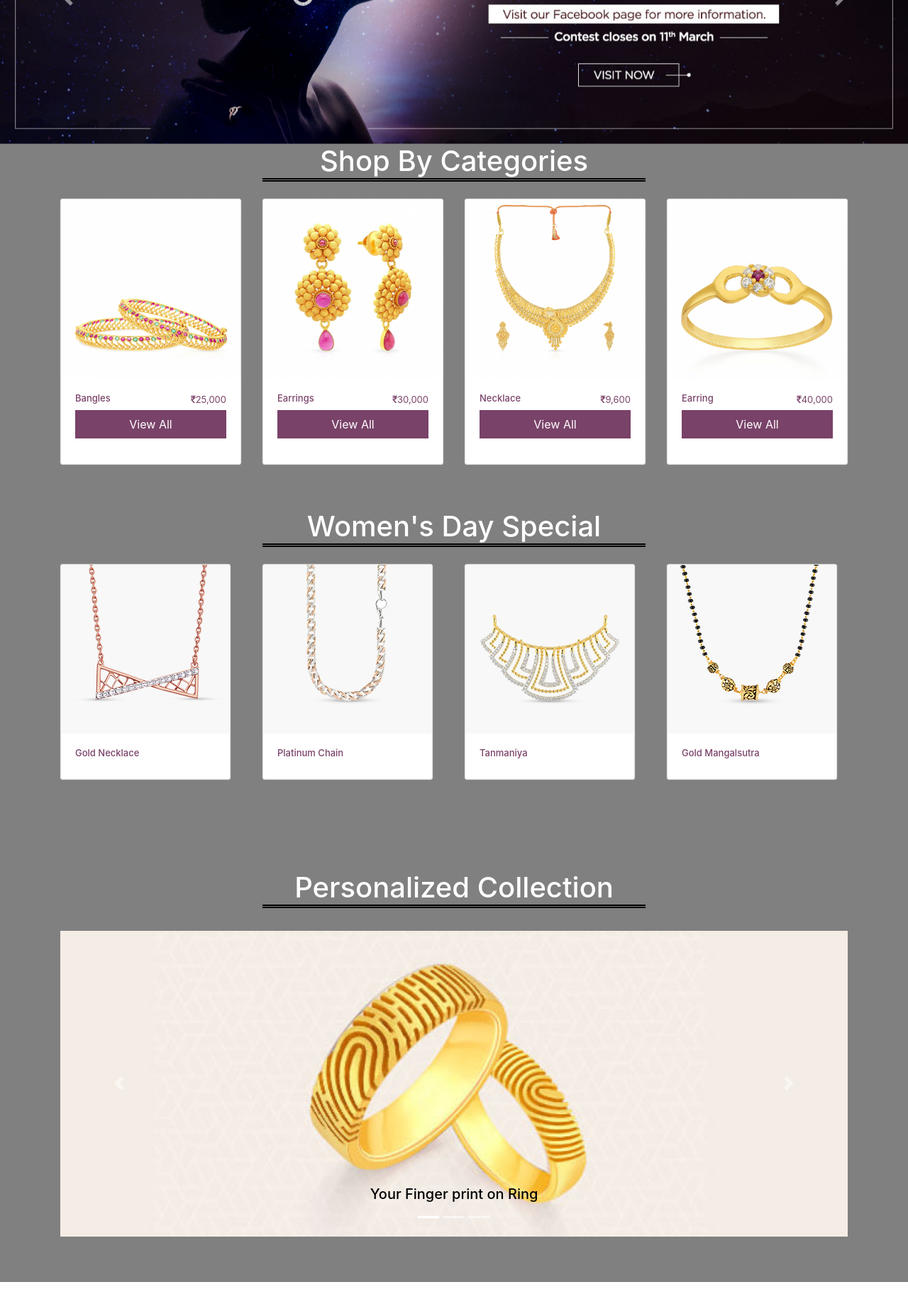
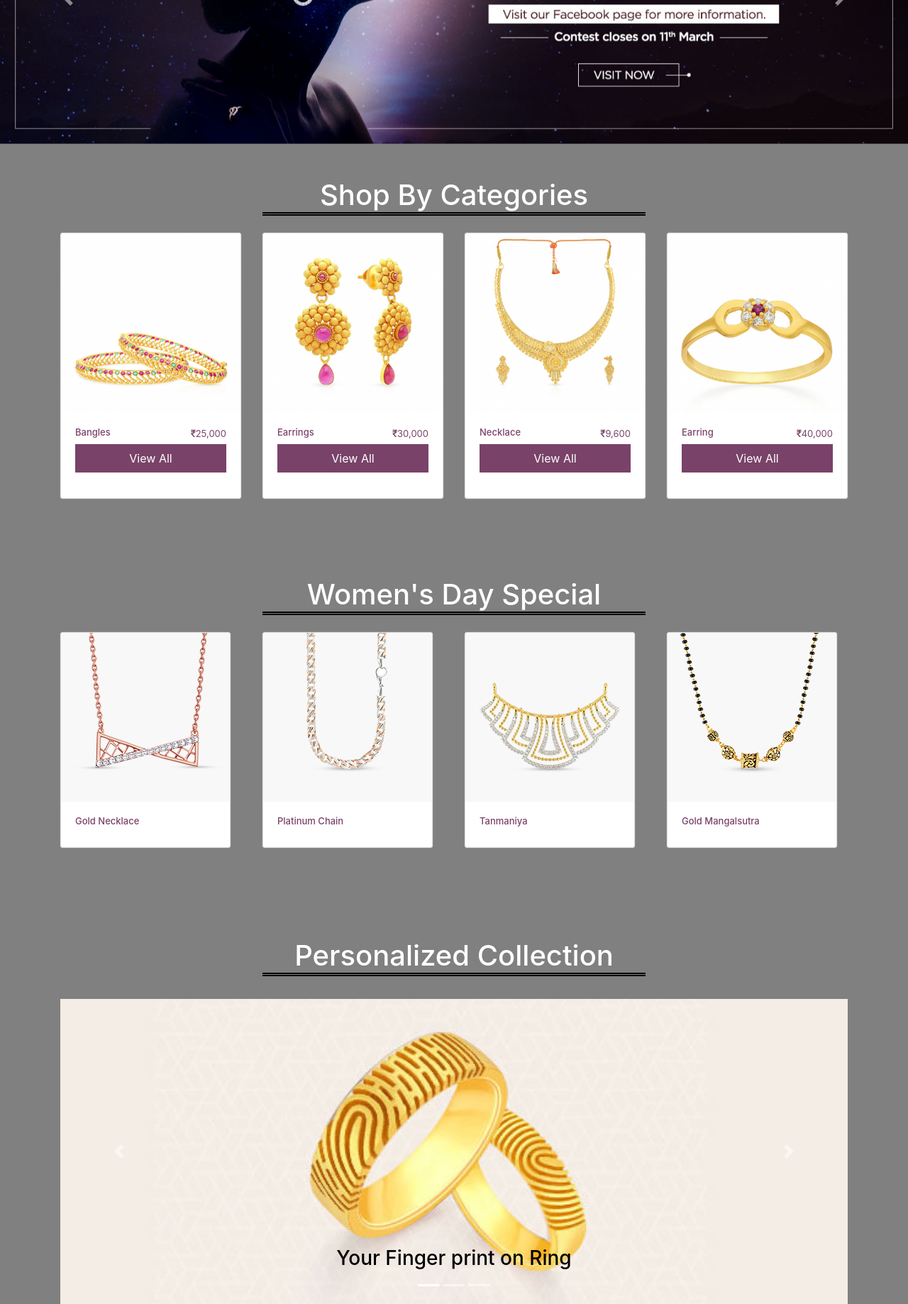
Before and after one commit to sheetal-a-j/sheetal-ecommerce, a PHP site: page / in a window 1280 px wide. Shown: the part 275-2113 px from the top of the page at 71% size. Run offline with PHP 8.4, Linux system fonts and the light colour scheme; some libraries are stand-ins or nearby versions.

Commit message:
adding changes

```diff
--- a/index.html
+++ b/index.html
@@ -96,7 +96,7 @@
   <!-- slider ends -->
 
   <!-- fetured products begining -->
-  <section id="products" class="products">
+  <section id="products" class="products py-5">
     <div class="container">
       <div class="row">
         <div class="col-10 mx-auto col-sm-6 text-center">
@@ -286,19 +286,19 @@
           <div class="carousel-item active">
             <a href="item.html"><img class="d-block w-100" src="images/slide1.jpg" alt="First slide"></a>
             <div class="carousel-caption d-none d-md-block text-color">
-              <h5>Your Finger print on Ring</h5>
+              <h3>Your Finger print on Ring</h3>
             </div>
           </div>
           <div class="carousel-item">
             <a href="item.html"><img class="d-block w-100" src="images/slide2.jpg" alt="First slide"></a>
             <div class="carousel-caption d-none d-md-block text-color">
-              <h5>Dseign your customized jewellery</h5>
+              <h3>Dseign your customized jewellery</h3>
             </div>
           </div>
           <div class="carousel-item">
             <a href="item.html"><img class="d-block w-100" src="images/slide3.jpg" alt="First slide"></a>
             <div class="carousel-caption d-none d-md-block text-color">
-              <h5>Design name pendant</h5>
+              <h3>Design name pendant</h3>
             </div>
           </div>
         </div>
--- a/index.php
+++ b/index.php
@@ -1,5 +1,3 @@
 <?php
-
-include_once("index.html");
-
+include_once("index.html")
 ?>
--- a/main.css
+++ b/main.css
@@ -185,3 +185,10 @@ single-item:hover:before, single-item:focus:before ,single-item-active-before{
 .item-title{
     color: black;
 }
+/* end of item styling */
+
+@media screen and (max-width: 790px){
+.product-title{
+    font-size: 1.4rem;
+}
+}
```
